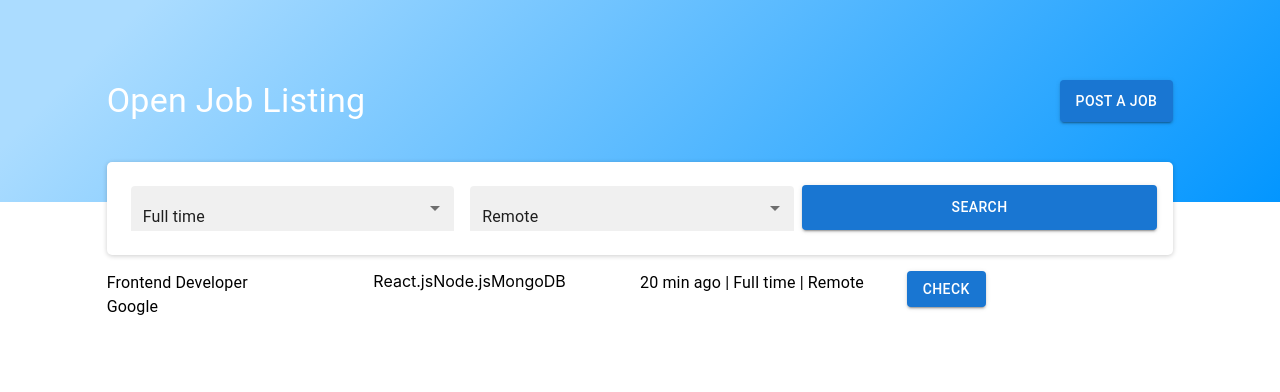
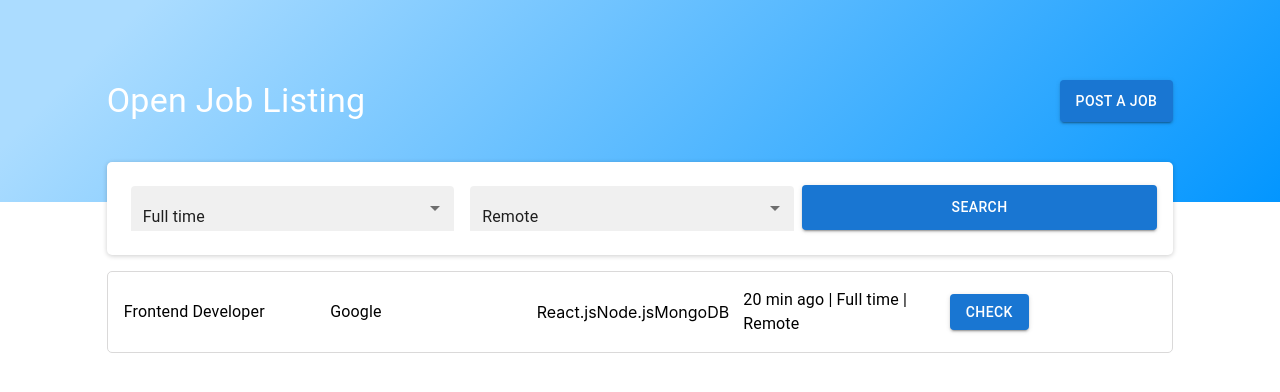
Before and after one commit to Sithija97/Jobs-App, a React (Create React App) app: page / in a window 1280 px wide. Shown: the top 392 px of the page. Built offline with nearby package versions, Linux system fonts and the light colour scheme.

Commit message:
job card styled

```diff
--- a/src/components/jobCard.jsx
+++ b/src/components/jobCard.jsx
@@ -4,10 +4,12 @@ import React from "react";
 
 const JobCard = () => {
   return (
-    <Box>
-      <Grid container>
+    <Box p={2} className="jobCardWrapper">
+      <Grid container alignItems="center">
         <Grid item xs>
           <Typography>Frontend Developer</Typography>
+        </Grid>
+        <Grid item xs>
           <Typography>Google</Typography>
         </Grid>
         <Grid item container xs>
--- a/src/index.css
+++ b/src/index.css
@@ -32,3 +32,15 @@ code {
 .searchButton {
   margin-top: 7px !important;
 }
+
+.jobCardWrapper {
+  border: 1px solid #dad9d9;
+  border-radius: 5px;
+  cursor: pointer;
+  transition: 0.3s;
+}
+
+.jobCardWrapper:hover {
+  box-shadow: 0px 5px 25px rgba(0, 0, 0, 0.1);
+  border-left: 10px solid #4d64e4;
+}
```
